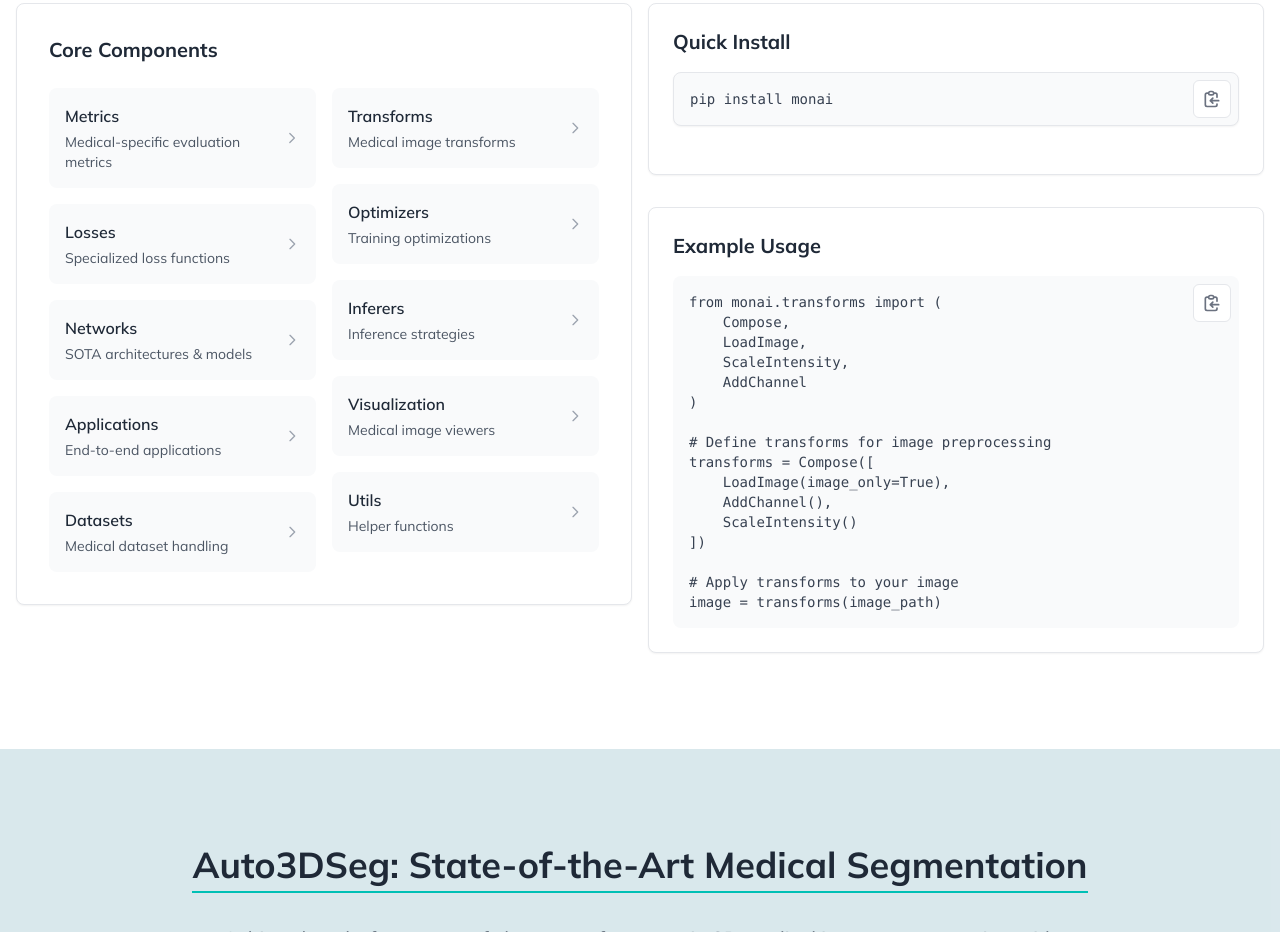
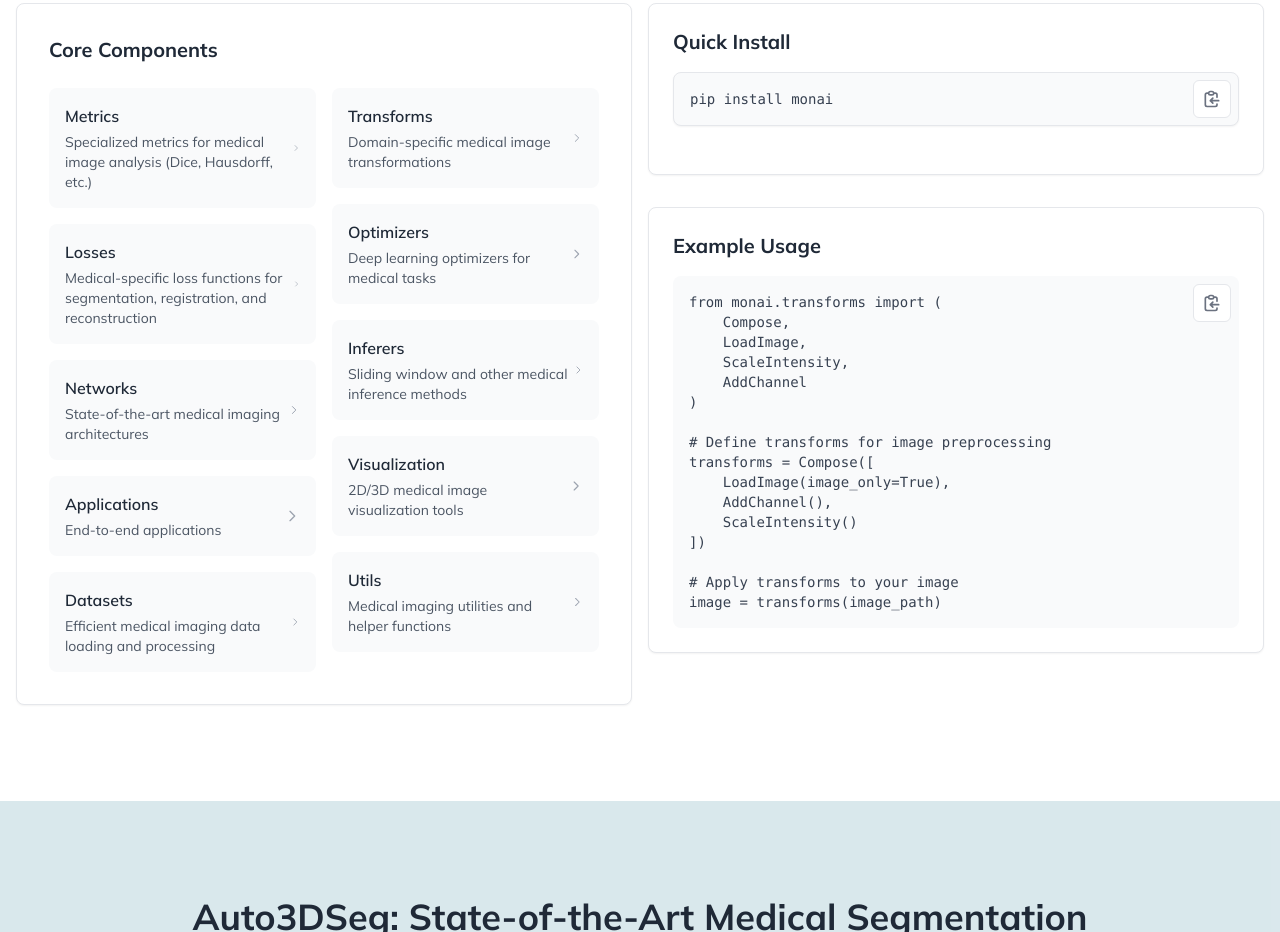
Before and after one commit to zephyrie/redesign-monai, a plain HTML site: page core.html in a window 1280 px wide. Shown: the part 1975-2907 px from the top of the page. Drawn offline with nearby package versions, Linux system fonts and the light colour scheme.

Commit message:
Deploying to gh-pages from @ zephyrie/redesign-monai@b0750a615261bba3acc4e1bf61aa047d41c3a144 🚀

```diff
--- a/core.html
+++ b/core.html
@@ -375,7 +375,7 @@
                                         <div class="flex items-center justify-between">
                                             <div>
                                                 <h3 class="font-semibold text-gray-800 group-hover:text-brand-primary">Metrics</h3>
-                                                <p class="text-sm text-gray-600 mt-1">Medical-specific evaluation metrics</p>
+                                                <p class="text-sm text-gray-600 mt-1">Specialized metrics for medical image analysis (Dice, Hausdorff, etc.)</p>
                                             </div>
                                             <svg class="w-4 h-4 text-gray-400 group-hover:text-brand-primary transition-transform group-hover:translate-x-1" fill="none" stroke="currentColor" viewBox="0 0 24 24">
                                                 <path stroke-linecap="round" stroke-linejoin="round" stroke-width="2" d="M9 5l7 7-7 7"></path>
@@ -386,7 +386,7 @@
                                         <div class="flex items-center justify-between">
                                             <div>
                                                 <h3 class="font-semibold text-gray-800 group-hover:text-brand-primary">Losses</h3>
-                                                <p class="text-sm text-gray-600 mt-1">Specialized loss functions</p>
+                                                <p class="text-sm text-gray-600 mt-1">Medical-specific loss functions for segmentation, registration, and reconstruction</p>
                                             </div>
                                             <svg class="w-4 h-4 text-gray-400 group-hover:text-brand-primary transition-transform group-hover:translate-x-1" fill="none" stroke="currentColor" viewBox="0 0 24 24">
                                                 <path stroke-linecap="round" stroke-linejoin="round" stroke-width="2" d="M9 5l7 7-7 7"></path>
@@ -397,7 +397,7 @@
                                         <div class="flex items-center justify-between">
                                             <div>
                                                 <h3 class="font-semibold text-gray-800 group-hover:text-brand-primary">Networks</h3>
-                                                <p class="text-sm text-gray-600 mt-1">SOTA architectures & models</p>
+                                                <p class="text-sm text-gray-600 mt-1">State-of-the-art medical imaging architectures</p>
                                             </div>
                                             <svg class="w-4 h-4 text-gray-400 group-hover:text-brand-primary transition-transform group-hover:translate-x-1" fill="none" stroke="currentColor" viewBox="0 0 24 24">
                                                 <path stroke-linecap="round" stroke-linejoin="round" stroke-width="2" d="M9 5l7 7-7 7"></path>
@@ -419,7 +419,7 @@
                                         <div class="flex items-center justify-between">
                                             <div>
                                                 <h3 class="font-semibold text-gray-800 group-hover:text-brand-primary">Datasets</h3>
-                                                <p class="text-sm text-gray-600 mt-1">Medical dataset handling</p>
+                                                <p class="text-sm text-gray-600 mt-1">Efficient medical imaging data loading and processing</p>
                                             </div>
                                             <svg class="w-4 h-4 text-gray-400 group-hover:text-brand-primary transition-transform group-hover:translate-x-1" fill="none" stroke="currentColor" viewBox="0 0 24 24">
                                                 <path stroke-linecap="round" stroke-linejoin="round" stroke-width="2" d="M9 5l7 7-7 7"></path>
@@ -432,7 +432,7 @@
                                         <div class="flex items-center justify-between">
                                             <div>
                                                 <h3 class="font-semibold text-gray-800 group-hover:text-brand-primary">Transforms</h3>
-                                                <p class="text-sm text-gray-600 mt-1">Medical image transforms</p>
+                                                <p class="text-sm text-gray-600 mt-1">Domain-specific medical image transformations</p>
                                             </div>
                                             <svg class="w-4 h-4 text-gray-400 group-hover:text-brand-primary transition-transform group-hover:translate-x-1" fill="none" stroke="currentColor" viewBox="0 0 24 24">
                                                 <path stroke-linecap="round" stroke-linejoin="round" stroke-width="2" d="M9 5l7 7-7 7"></path>
@@ -443,7 +443,7 @@
                                         <div class="flex items-center justify-between">
                                             <div>
                                                 <h3 class="font-semibold text-gray-800 group-hover:text-brand-primary">Optimizers</h3>
-                                                <p class="text-sm text-gray-600 mt-1">Training optimizations</p>
+                                                <p class="text-sm text-gray-600 mt-1">Deep learning optimizers for medical tasks</p>
                                             </div>
                                             <svg class="w-4 h-4 text-gray-400 group-hover:text-brand-primary transition-transform group-hover:translate-x-1" fill="none" stroke="currentColor" viewBox="0 0 24 24">
                                                 <path stroke-linecap="round" stroke-linejoin="round" stroke-width="2" d="M9 5l7 7-7 7"></path>
@@ -454,7 +454,7 @@
                                         <div class="flex items-center justify-between">
                                             <div>
                                                 <h3 class="font-semibold text-gray-800 group-hover:text-brand-primary">Inferers</h3>
-                                                <p class="text-sm text-gray-600 mt-1">Inference strategies</p>
+                                                <p class="text-sm text-gray-600 mt-1">Sliding window and other medical inference methods</p>
                                             </div>
                                             <svg class="w-4 h-4 text-gray-400 group-hover:text-brand-primary transition-transform group-hover:translate-x-1" fill="none" stroke="currentColor" viewBox="0 0 24 24">
                                                 <path stroke-linecap="round" stroke-linejoin="round" stroke-width="2" d="M9 5l7 7-7 7"></path>
@@ -465,7 +465,7 @@
                                         <div class="flex items-center justify-between">
                                             <div>
                                                 <h3 class="font-semibold text-gray-800 group-hover:text-brand-primary">Visualization</h3>
-                                                <p class="text-sm text-gray-600 mt-1">Medical image viewers</p>
+                                                <p class="text-sm text-gray-600 mt-1">2D/3D medical image visualization tools</p>
                                             </div>
                                             <svg class="w-4 h-4 text-gray-400 group-hover:text-brand-primary transition-transform group-hover:translate-x-1" fill="none" stroke="currentColor" viewBox="0 0 24 24">
                                                 <path stroke-linecap="round" stroke-linejoin="round" stroke-width="2" d="M9 5l7 7-7 7"></path>
@@ -476,7 +476,7 @@
                                         <div class="flex items-center justify-between">
                                             <div>
                                                 <h3 class="font-semibold text-gray-800 group-hover:text-brand-primary">Utils</h3>
-                                                <p class="text-sm text-gray-600 mt-1">Helper functions</p>
+                                                <p class="text-sm text-gray-600 mt-1">Medical imaging utilities and helper functions</p>
                                             </div>
                                             <svg class="w-4 h-4 text-gray-400 group-hover:text-brand-primary transition-transform group-hover:translate-x-1" fill="none" stroke="currentColor" viewBox="0 0 24 24">
                                                 <path stroke-linecap="round" stroke-linejoin="round" stroke-width="2" d="M9 5l7 7-7 7"></path>
```
Also changed, not shown: deploy.html (+8 -4 lines), assets/css/tailwind.css.
